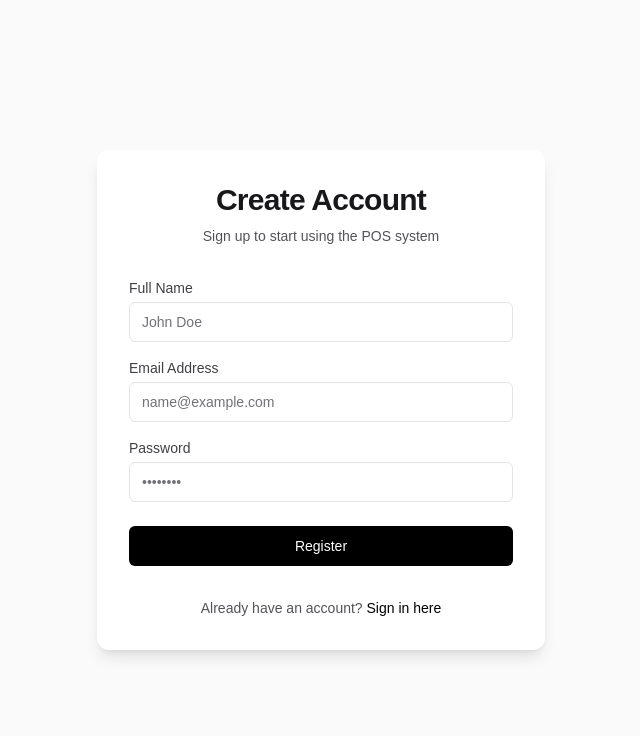
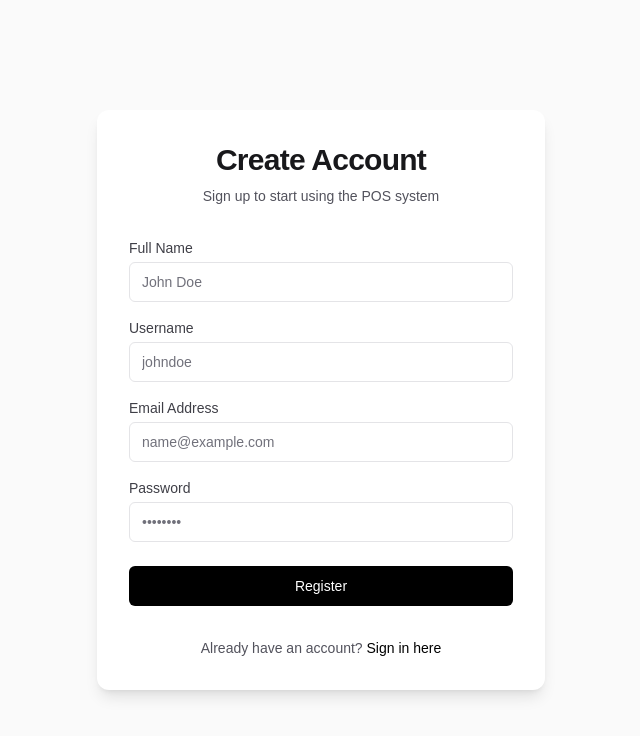
Before and after one commit to Mamang007/pos-apps, a Next.js app: page /auth/register in a window 1280 px wide. Shown: the top 736 px of the page, without its empty margins (319-959 px from the left). Built offline with nearby package versions, Linux system fonts and the light colour scheme.

Commit message:
feat(auth): switch to username-based authentication (#9)

```diff
--- a/src/app/auth/login/page.tsx
+++ b/src/app/auth/login/page.tsx
@@ -8,7 +8,7 @@ import { Input } from "@/components/ui/input";
 import Link from "next/link";
 
 export default function LoginPage() {
-  const [email, setEmail] = useState("");
+  const [username, setUsername] = useState("");
   const [password, setPassword] = useState("");
   const [error, setError] = useState("");
   const [loading, setLoading] = useState(false);
@@ -21,13 +21,13 @@ export default function LoginPage() {
 
     try {
       const result = await signIn("credentials", {
-        email,
+        username,
         password,
         redirect: false,
       });
 
       if (result?.error) {
-        setError("Invalid email or password");
+        setError("Invalid username or password");
       } else {
         router.push("/");
         router.refresh();
@@ -55,18 +55,18 @@ export default function LoginPage() {
           <div className="space-y-4">
             <div>
               <label
-                htmlFor="email"
+                htmlFor="username"
                 className="block text-sm font-medium text-zinc-700 dark:text-zinc-300"
               >
-                Email Address
+                Username
               </label>
               <Input
-                id="email"
-                type="email"
+                id="username"
+                type="text"
                 required
-                value={email}
-                onChange={(e) => setEmail(e.target.value)}
-                placeholder="name@example.com"
+                value={username}
+                onChange={(e) => setUsername(e.target.value)}
+                placeholder="johndoe"
                 className="mt-1"
               />
             </div>
--- a/src/app/auth/register/actions.ts
+++ b/src/app/auth/register/actions.ts
@@ -6,17 +6,23 @@ import bcrypt from "bcrypt";
 export async function registerUser(formData: FormData) {
   const name = formData.get("name") as string;
   const email = formData.get("email") as string;
+  const username = formData.get("username") as string;
   const password = formData.get("password") as string;
 
-  if (!name || !email || !password) {
+  if (!name || !email || !username || !password) {
     return { error: "Missing required fields" };
   }
 
   try {
-    // Check if user already exists
+    // Check if user or email already exists
     const existingUser = await db.select().from(users).where(eq(users.email, email)).limit(1);
     if (existingUser.length > 0) {
-      return { error: "User already exists" };
+      return { error: "Email already exists" };
+    }
+
+    const existingUsername = await db.select().from(users).where(eq(users.username, username)).limit(1);
+    if (existingUsername.length > 0) {
+      return { error: "Username already taken" };
     }
 
     // Hash password
@@ -26,6 +32,7 @@ export async function registerUser(formData: FormData) {
     await db.insert(users).values({
       name,
       email,
+      username,
       passwordHash,
     });
 
--- a/src/app/auth/register/page.tsx
+++ b/src/app/auth/register/page.tsx
@@ -10,6 +10,7 @@ import { registerUser } from "./actions";
 export default function RegisterPage() {
   const [name, setName] = useState("");
   const [email, setEmail] = useState("");
+  const [username, setUsername] = useState("");
   const [password, setPassword] = useState("");
   const [error, setError] = useState("");
   const [loading, setLoading] = useState(false);
@@ -23,6 +24,7 @@ export default function RegisterPage() {
     const formData = new FormData();
     formData.append("name", name);
     formData.append("email", email);
+    formData.append("username", username);
     formData.append("password", password);
 
     const result = await registerUser(formData);
@@ -63,6 +65,23 @@ export default function RegisterPage() {
                 value={name}
                 onChange={(e) => setName(e.target.value)}
                 placeholder="John Doe"
+                className="mt-1"
+              />
+            </div>
+            <div>
+              <label
+                htmlFor="username"
+                className="block text-sm font-medium text-zinc-700 dark:text-zinc-300"
+              >
+                Username
+              </label>
+              <Input
+                id="username"
+                type="text"
+                required
+                value={username}
+                onChange={(e) => setUsername(e.target.value)}
+                placeholder="johndoe"
                 className="mt-1"
               />
             </div>
--- a/src/lib/auth.ts
+++ b/src/lib/auth.ts
@@ -12,17 +12,17 @@ export const { handlers, auth, signIn, signOut } = NextAuth({
   providers: [
     Credentials({
       credentials: {
-        email: { label: "Email", type: "email" },
+        username: { label: "Username", type: "text" },
         password: { label: "Password", type: "password" },
       },
       authorize: async (credentials) => {
-        const email = credentials.email as string;
+        const username = credentials.username as string;
         const password = credentials.password as string;
 
-        if (!email || !password) return null;
+        if (!username || !password) return null;
 
         try {
-          const [user] = await db.select().from(users).where(eq(users.email, email)).limit(1);
+          const [user] = await db.select().from(users).where(eq(users.username, username)).limit(1);
 
           if (!user || !user.passwordHash) return null;
 
@@ -34,6 +34,7 @@ export const { handlers, auth, signIn, signOut } = NextAuth({
             id: user.id,
             name: user.name,
             email: user.email,
+            username: user.username,
             image: user.image,
           };
         } catch (error) {
--- a/src/lib/db/schema.ts
+++ b/src/lib/db/schema.ts
@@ -7,6 +7,7 @@ export const users = pgTable("users", {
   id: uuid("id").defaultRandom().primaryKey(),
   name: text("name"),
   email: text("email").notNull().unique(),
+  username: text("username").notNull().unique(),
   emailVerified: timestamp("emailVerified", { mode: "date" }),
   image: text("image"),
   passwordHash: text("password_hash"),
```
